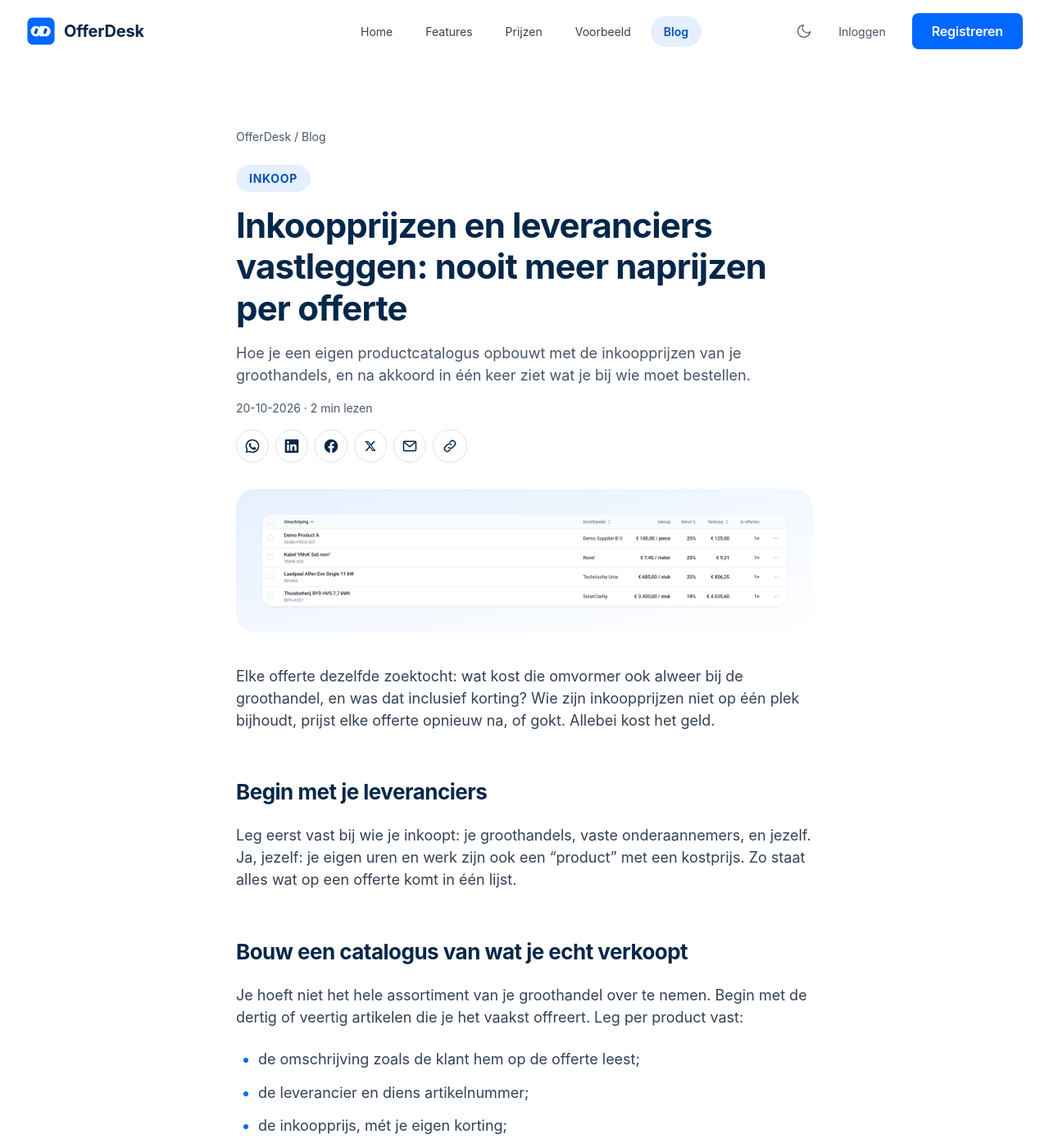
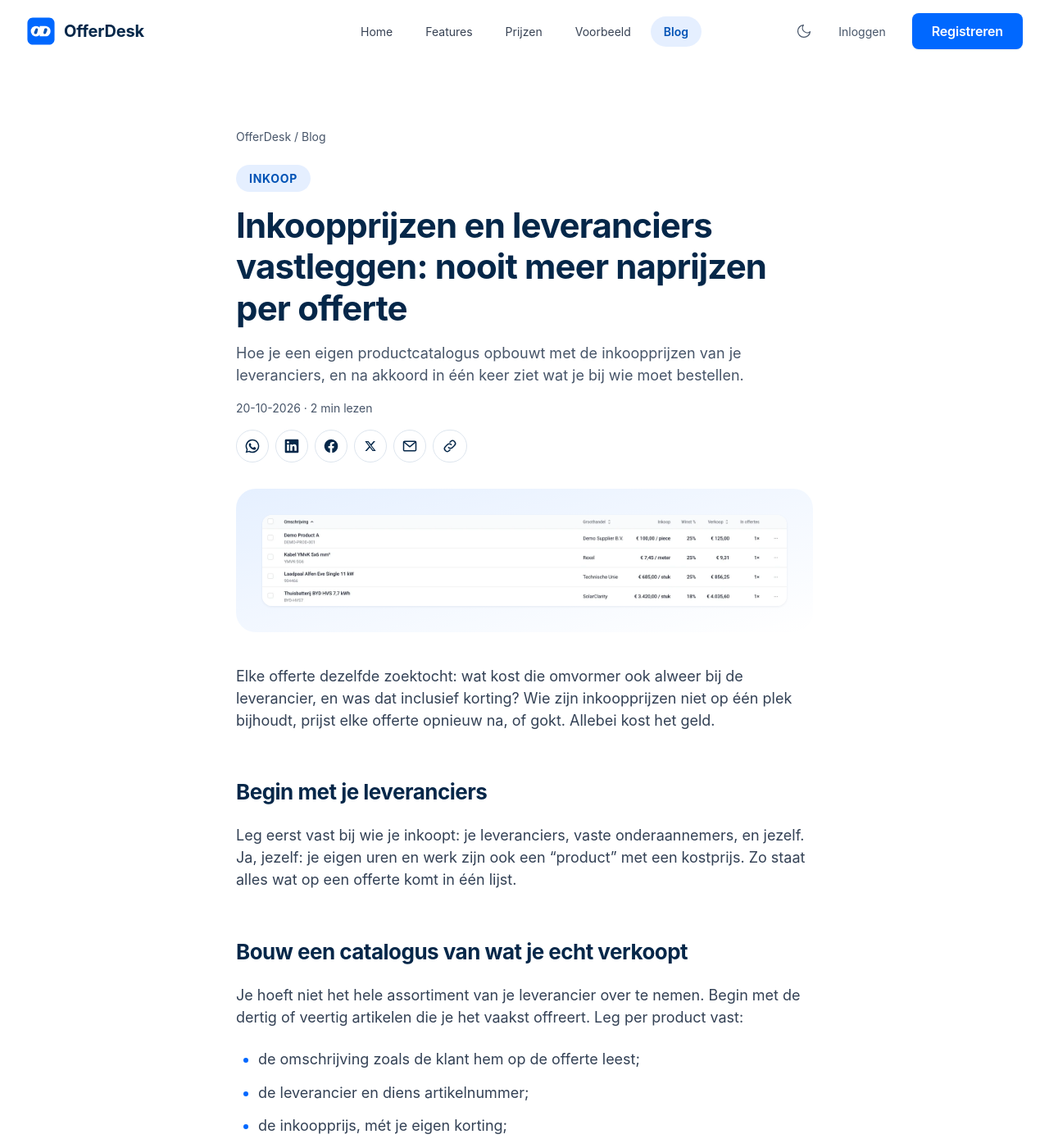
Before and after one commit to FlinkSoftware/offerdesk.github.io, a Jekyll site: the page built from docs/_posts/2026-10-20-inkoopprijzen-en-leveranciers-vastleggen.md, in a window 1280 px wide and 1400 px high. Shown: the whole window at 82% size. Built offline with Jekyll 4.4.1, drawn with Linux system fonts in a browser that asks for light colours; some web fonts are replaced; some of the changed text lies outside the part shown.

Commit message:
Consisten naming of definitions

```diff
--- a/docs/_layouts/default.html
+++ b/docs/_layouts/default.html
@@ -107,7 +107,7 @@
       "@id": "https://offerdesk.nl/#software",
       "name": "OfferDesk",
       "url": "https://offerdesk.nl",
-      "description": "{% if lang == 'en' %}Quoting software for trade businesses: contractors, installers, painters, landscapers. Put your wholesalers and purchase prices in once, see per line what a job leaves you, the customer says yes on their phone and your order list per wholesaler is ready. Without a heavy system.{% else %}Offertesoftware voor vakbedrijven: aannemers, installateurs, schilders, hoveniers. Zet je groothandels en inkoopprijzen er één keer in, zie per regel wat je aan een klus overhoudt, de klant zegt ja op zijn telefoon en je bestellijst per groothandel staat klaar. Zonder zwaar systeem.{% endif %}",
+      "description": "{% if lang == 'en' %}Quoting software for trade businesses: contractors, installers, painters, landscapers. Put your suppliers and purchase prices in once, see per line what a job leaves you, the customer says yes on their phone and your order list per supplier is ready. Without a heavy system.{% else %}Offertesoftware voor vakbedrijven: aannemers, installateurs, schilders, hoveniers. Zet je leveranciers en inkoopprijzen er één keer in, zie per regel wat je aan een klus overhoudt, de klant zegt ja op zijn telefoon en je bestellijst per leverancier staat klaar. Zonder zwaar systeem.{% endif %}",
       "applicationCategory": "BusinessApplication",
       "applicationSubCategory": "{% if lang == 'en' %}Quoting software{% else %}Offertesoftware{% endif %}",
       "operatingSystem": "Web-based (any modern browser on desktop, tablet and phone)",
@@ -122,28 +122,28 @@
       "featureList": [{% if lang == 'en' %}
         "Purchase price, selling price and what you keep per quote line, with what the whole job leaves you in view while you quote",
         "What a job costs you, from materials and hours",
-        "Your wholesalers and purchase prices in once, in your own price list, loadable from a file",
-        "Order list per wholesaler when the customer says yes",
+        "Your suppliers and purchase prices in once, in your own price list, loadable from a file",
+        "Order list per supplier when the customer says yes",
         "The customer reads the quote on their phone, asks questions and says yes, with a code from the email",
         "Quotes as PDF and by email, with your own logo, details and terms",
         "Deposit and payments in parts, with your own payment link and reminders that go by themselves",
         "Tasks and everything that happened, per quote",
         "Overview with open quotes, quotes that got a yes and what you keep on average",
-        "Customers and wholesalers in one place",
+        "Customers and suppliers in one place",
         "Work together with colleagues, with roles (owner, administrator, member)",
         "Invoice in Moneybird with one tap, subscription paid through Mollie",
         "Dutch and English, light and dark"
       {% else %}
         "Inkoopprijs, verkoopprijs en wat je overhoudt per offerteregel, met wat de hele klus je oplevert in beeld terwijl je de offerte maakt",
         "Wat een klus je kost, uit materiaal en uren",
-        "Je groothandels en inkoopprijzen één keer erin, in je eigen prijslijst, in te lezen uit een bestand",
-        "Bestellijst per groothandel als de klant ja zegt",
+        "Je leveranciers en inkoopprijzen één keer erin, in je eigen prijslijst, in te lezen uit een bestand",
+        "Bestellijst per leverancier als de klant ja zegt",
         "De klant leest de offerte op zijn telefoon, stelt vragen en zegt ja, met een code uit de mail",
         "Offertes als PDF en per e-mail, met je eigen logo, gegevens en voorwaarden",
         "Aanbetaling en betalen in delen, met je eigen betaallink en herinneringen die vanzelf gaan",
         "Taken en alles wat er gebeurde, per offerte",
         "Overzicht met openstaande offertes, offertes die ja kregen en wat je gemiddeld overhoudt",
-        "Klanten en groothandels op één plek",
+        "Klanten en leveranciers op één plek",
         "Samenwerken met collega's, met rollen (eigenaar, beheerder, lid)",
         "Factuur in Moneybird met één tik, abonnement betalen via Mollie",
         "Nederlands en Engels, licht en donker"
@@ -164,7 +164,7 @@
           {
             "@type": "Offer",
             "name": "Starter",
-            "description": "{% if lang == 'en' %}For 1 user. Unlimited quotes, customers, products and wholesalers. 14-day free trial, cancel monthly.{% else %}Voor 1 gebruiker. Onbeperkt offertes, klanten, producten en groothandels. 14 dagen gratis proberen, maandelijks opzegbaar.{% endif %}",
+            "description": "{% if lang == 'en' %}For 1 user. Unlimited quotes, customers, products and suppliers. 14-day free trial, cancel monthly.{% else %}Voor 1 gebruiker. Onbeperkt offertes, klanten, producten en leveranciers. 14 dagen gratis proberen, maandelijks opzegbaar.{% endif %}",
             "price": "9.99",
             "priceCurrency": "EUR",
             "url": "https://app.offerdesk.nl/sign-up?plan=starter",
@@ -182,7 +182,7 @@
           {
             "@type": "Offer",
             "name": "Professional",
-            "description": "{% if lang == 'en' %}Up to 5 users. Everything in Starter, plus paying in parts, Moneybird integration, order list per wholesaler and working together with colleagues. 14-day free trial, cancel monthly.{% else %}Tot 5 gebruikers. Alles in Starter, plus betalen in delen, Moneybird-koppeling, bestellijst per groothandel en samenwerken met collega's. 14 dagen gratis proberen, maandelijks opzegbaar.{% endif %}",
+            "description": "{% if lang == 'en' %}Up to 5 users. Everything in Starter, plus paying in parts, Moneybird integration, order list per supplier and working together with colleagues. 14-day free trial, cancel monthly.{% else %}Tot 5 gebruikers. Alles in Starter, plus betalen in delen, Moneybird-koppeling, bestellijst per leverancier en samenwerken met collega's. 14 dagen gratis proberen, maandelijks opzegbaar.{% endif %}",
             "price": "19.99",
             "priceCurrency": "EUR",
             "url": "https://app.offerdesk.nl/sign-up?plan=professional",
--- a/docs/_posts/2026-10-20-inkoopprijzen-en-leveranciers-vastleggen.md
+++ b/docs/_posts/2026-10-20-inkoopprijzen-en-leveranciers-vastleggen.md
@@ -1,19 +1,19 @@
 ---
 title: "Inkoopprijzen en leveranciers vastleggen: nooit meer naprijzen per offerte"
-description: "Hoe je een eigen productcatalogus opbouwt met de inkoopprijzen van je groothandels, en na akkoord in één keer ziet wat je bij wie moet bestellen."
+description: "Hoe je een eigen productcatalogus opbouwt met de inkoopprijzen van je leveranciers, en na akkoord in één keer ziet wat je bij wie moet bestellen."
 topic: Inkoop
 image: /images/offerdesk/crop-producten.webp
 image_alt: "De productcatalogus in OfferDesk met leveranciers en inkoopprijzen"
 ---
-Elke offerte dezelfde zoektocht: wat kost die omvormer ook alweer bij de groothandel, en was dat inclusief korting? Wie zijn inkoopprijzen niet op één plek bijhoudt, prijst elke offerte opnieuw na, of gokt. Allebei kost het geld.
+Elke offerte dezelfde zoektocht: wat kost die omvormer ook alweer bij de leverancier, en was dat inclusief korting? Wie zijn inkoopprijzen niet op één plek bijhoudt, prijst elke offerte opnieuw na, of gokt. Allebei kost het geld.
 
 ## Begin met je leveranciers
 
-Leg eerst vast bij wie je inkoopt: je groothandels, vaste onderaannemers, en jezelf. Ja, jezelf: je eigen uren en werk zijn ook een "product" met een kostprijs. Zo staat alles wat op een offerte komt in één lijst.
+Leg eerst vast bij wie je inkoopt: je leveranciers, vaste onderaannemers, en jezelf. Ja, jezelf: je eigen uren en werk zijn ook een "product" met een kostprijs. Zo staat alles wat op een offerte komt in één lijst.
 
 ## Bouw een catalogus van wat je echt verkoopt
 
-Je hoeft niet het hele assortiment van je groothandel over te nemen. Begin met de dertig of veertig artikelen die je het vaakst offreert. Leg per product vast:
+Je hoeft niet het hele assortiment van je leverancier over te nemen. Begin met de dertig of veertig artikelen die je het vaakst offreert. Leg per product vast:
 
 - de omschrijving zoals de klant hem op de offerte leest;
 - de leverancier en diens artikelnummer;
@@ -29,7 +29,7 @@
 
 ## Prijzen bijwerken zonder alles opnieuw te doen
 
-Groothandels passen hun prijzen meerdere keren per jaar aan. Werk de inkoopprijs bij in je catalogus en elke nieuwe offerte rekent met de nieuwe prijs. Offertes die al verstuurd zijn, veranderen niet: wat de klant kreeg, blijft staan.
+Leveranciers passen hun prijzen meerdere keren per jaar aan. Werk de inkoopprijs bij in je catalogus en elke nieuwe offerte rekent met de nieuwe prijs. Offertes die al verstuurd zijn, veranderen niet: wat de klant kreeg, blijft staan.
 
 ## Na akkoord: de inkooplijst per leverancier
 
@@ -40,7 +40,7 @@
   <figcaption>De inkooplijst van een geaccepteerde offerte, per leverancier.</figcaption>
 </figure>
 
-Geen overtypen uit de offerte meer, geen vergeten kabelgoot. En omdat je de inkoopprijzen kent, zie je ook of de groothandel factureert wat je verwachtte.
+Geen overtypen uit de offerte meer, geen vergeten kabelgoot. En omdat je de inkoopprijzen kent, zie je ook of de leverancier factureert wat je verwachtte.
 
 ## Samengevat
 
--- a/docs/en/whats-coming.html
+++ b/docs/en/whats-coming.html
@@ -3,7 +3,7 @@
 lang: en
 locale: en_US
 title: What is coming
-description: "What we build next in OfferDesk: stock, ordering at the wholesaler, planning, more bookkeeping packages, after-the-job figures and papers with a job."
+description: "What we build next in OfferDesk: stock, ordering at the supplier, planning, more bookkeeping packages, after-the-job figures and papers with a job."
 permalink: /en/whats-coming/
 ---
 {% include components/integrations.html part='later' %}
--- a/docs/wat-eraan-komt.html
+++ b/docs/wat-eraan-komt.html
@@ -2,7 +2,7 @@
 layout: default
 lang: nl
 title: Wat eraan komt
-description: "Wat we hierna bouwen in OfferDesk: voorraad, bestellen bij de groothandel, planning, meer boekhoudpakketten, nacalculatie en papieren bij een klus."
+description: "Wat we hierna bouwen in OfferDesk: voorraad, bestellen bij de leverancier, planning, meer boekhoudpakketten, nacalculatie en papieren bij een klus."
 permalink: /wat-eraan-komt/
 ---
 {% include components/integrations.html part='later' %}
```
Also changed, not shown: docs/_data/i18n.yml (+58 -58 lines), docs/_posts/2026-10-16-marge-berekenen-op-een-offerte.md (+6 -6 lines), docs/_posts/2026-10-23-aanbetaling-vragen-bij-een-offerte.md (added, +93 -0 lines), docs/llms.txt (+5 -5 lines).
